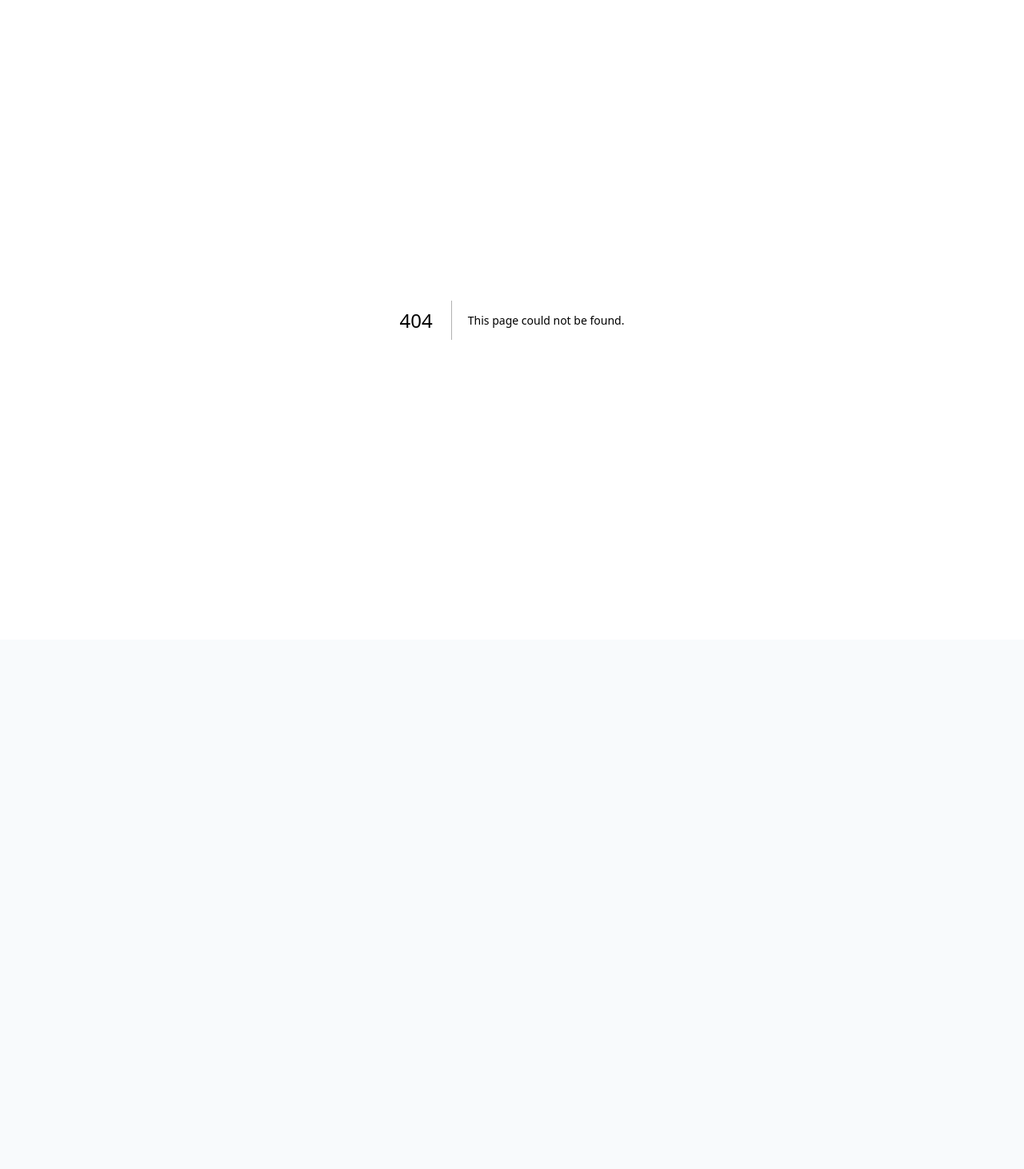
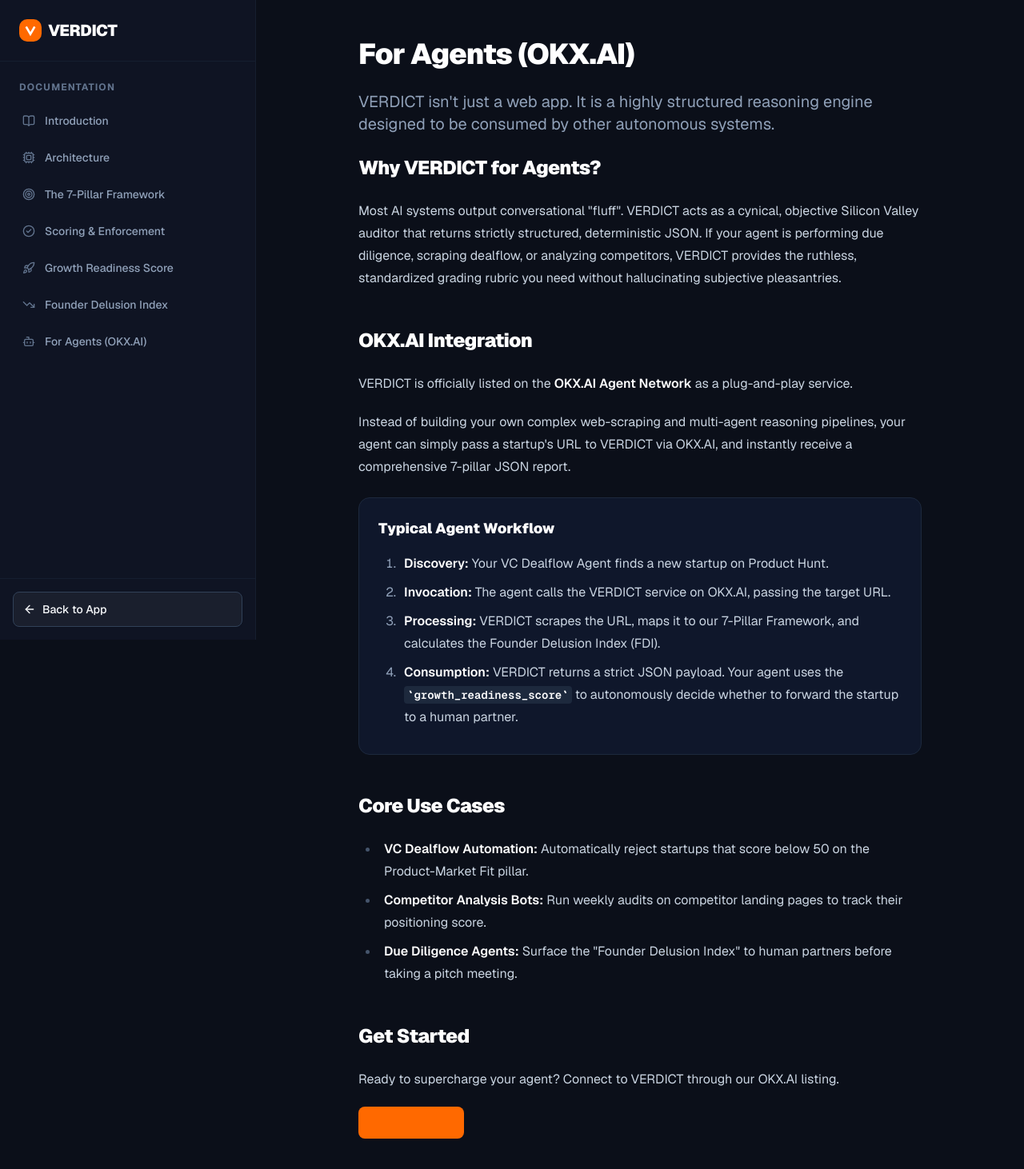
Before and after one commit to eugenennamdi/verdict, a Next.js app: page /docs/agents in a window 1280 px wide. Before the commit this address had no page. Shown: the top 1462 px of the page at 80% size. Before the commit the page ends 800 px from the top, so only its background shows below. Built offline with nearby package versions, Linux system fonts and the light colour scheme.

Commit message:
feat: add OKX.AI agents documentation page and homepage button

```diff
--- /dev/null
+++ b/list-models.js
@@ -0,0 +1,17 @@
+require('dotenv').config({ path: '.env.local' });
+const OpenAI = require('openai');
+
+const openai = new OpenAI({
+  baseURL: "https://integrate.api.nvidia.com/v1",
+  apiKey: process.env.NVIDIA_API_KEY
+});
+
+async function run() {
+  try {
+    const models = await openai.models.list();
+    console.log(models.data.map(m => m.id).join('\n'));
+  } catch (error) {
+    console.error("Error:", error.message);
+  }
+}
+run();
--- /dev/null
+++ b/src/app/docs/agents/page.tsx
@@ -0,0 +1,66 @@
+import { Metadata } from "next";
+
+export const metadata: Metadata = {
+  title: "For Agents | VERDICT",
+  description: "Integrate VERDICT's brutal startup scoring into your AI agent via OKX.AI.",
+};
+
+export default function AgentsPage() {
+  return (
+    <div className="space-y-6">
+      <div>
+        <h1 className="text-4xl font-black tracking-tight text-slate-900 dark:text-white mb-4">For Agents (OKX.AI)</h1>
+        <p className="text-xl text-slate-600 dark:text-slate-400">
+          VERDICT isn't just a web app. It is a highly structured reasoning engine designed to be consumed by other autonomous systems.
+        </p>
+      </div>
+
+      <div className="prose prose-slate dark:prose-invert max-w-none">
+        <h2>Why VERDICT for Agents?</h2>
+        <p>
+          Most AI systems output conversational "fluff". VERDICT acts as a cynical, objective Silicon Valley auditor that returns strictly structured, deterministic JSON. If your agent is performing due diligence, scraping dealflow, or analyzing competitors, VERDICT provides the ruthless, standardized grading rubric you need without hallucinating subjective pleasantries.
+        </p>
+
+        <h2>OKX.AI Integration</h2>
+        <p>
+          VERDICT is officially listed on the <strong>OKX.AI Agent Network</strong> as a plug-and-play service.
+        </p>
+        <p>
+          Instead of building your own complex web-scraping and multi-agent reasoning pipelines, your agent can simply pass a startup's URL to VERDICT via OKX.AI, and instantly receive a comprehensive 7-pillar JSON report.
+        </p>
+
+        <div className="bg-slate-100 dark:bg-slate-900 rounded-xl p-6 my-6 border border-slate-200 dark:border-slate-800">
+          <h3 className="text-lg font-bold mt-0 mb-4">Typical Agent Workflow</h3>
+          <ol className="mb-0">
+            <li><strong>Discovery:</strong> Your VC Dealflow Agent finds a new startup on Product Hunt.</li>
+            <li><strong>Invocation:</strong> The agent calls the VERDICT service on OKX.AI, passing the target URL.</li>
+            <li><strong>Processing:</strong> VERDICT scrapes the URL, maps it to our 7-Pillar Framework, and calculates the Founder Delusion Index (FDI).</li>
+            <li><strong>Consumption:</strong> VERDICT returns a strict JSON payload. Your agent uses the <code className="bg-slate-200 dark:bg-slate-800 px-1 py-0.5 rounded">growth_readiness_score</code> to autonomously decide whether to forward the startup to a human partner.</li>
+          </ol>
+        </div>
+
+        <h2>Core Use Cases</h2>
+        <ul>
+          <li><strong>VC Dealflow Automation:</strong> Automatically reject startups that score below 50 on the Product-Market Fit pillar.</li>
+          <li><strong>Competitor Analysis Bots:</strong> Run weekly audits on competitor landing pages to track their positioning score.</li>
+          <li><strong>Due Diligence Agents:</strong> Surface the "Founder Delusion Index" to human partners before taking a pitch meeting.</li>
+        </ul>
+
+        <h2>Get Started</h2>
+        <p>
+          Ready to supercharge your agent? Connect to VERDICT through our OKX.AI listing.
+        </p>
+        <p>
+          <a
+            href="https://www.okx.ai/agents"
+            target="_blank"
+            rel="noopener noreferrer"
+            className="inline-flex items-center justify-center whitespace-nowrap rounded-md text-sm font-medium ring-offset-background transition-colors focus-visible:outline-none focus-visible:ring-2 focus-visible:ring-ring focus-visible:ring-offset-2 disabled:pointer-events-none disabled:opacity-50 bg-orange-500 text-white hover:bg-orange-600 h-10 px-4 py-2 no-underline"
+          >
+            View on OKX.AI
+          </a>
+        </p>
+      </div>
+    </div>
+  );
+}
--- a/src/app/docs/layout.tsx
+++ b/src/app/docs/layout.tsx
@@ -1,5 +1,5 @@
 import Link from "next/link";
-import { ArrowLeft, BookOpen, Cpu, Target, CheckCircle2, TrendingDown, Rocket } from "lucide-react";
+import { ArrowLeft, BookOpen, Cpu, Target, CheckCircle2, TrendingDown, Rocket, Bot } from "lucide-react";
 import { buttonVariants } from "@/components/ui/button";
 
 export default function DocsLayout({ children }: { children: React.ReactNode }) {
@@ -10,6 +10,7 @@
     { name: "Scoring & Enforcement", href: "/docs/scoring", icon: CheckCircle2 },
     { name: "Growth Readiness Score", href: "/docs/growth-readiness", icon: Rocket },
     { name: "Founder Delusion Index", href: "/docs/fdi", icon: TrendingDown },
+    { name: "For Agents (OKX.AI)", href: "/docs/agents", icon: Bot },
   ];
 
   return (
--- a/src/app/page.tsx
+++ b/src/app/page.tsx
@@ -4,7 +4,7 @@
 import { useRouter } from "next/navigation";
 import Link from "next/link";
 import { motion, AnimatePresence } from "framer-motion";
-import { Search, Loader2, ChevronRight, Check } from "lucide-react";
+import { Search, Loader2, ChevronRight, Check, Bot } from "lucide-react";
 import { Button } from "@/components/ui/button";
 import { Input } from "@/components/ui/input";
 import { Card, CardContent, CardHeader, CardTitle, CardDescription } from "@/components/ui/card";
@@ -166,6 +166,15 @@
           <span className="font-black tracking-tight text-xl text-slate-900 dark:text-white">VERDICT</span>
         </Link>
         <nav className="flex items-center gap-4">
+          <a
+            href="https://www.okx.ai/agents"
+            target="_blank"
+            rel="noopener noreferrer"
+            className="hidden sm:flex items-center gap-2 text-sm font-bold px-5 py-2.5 rounded-full bg-orange-50 dark:bg-orange-500/10 border border-orange-200 dark:border-orange-500/20 text-orange-600 dark:text-orange-400 hover:bg-orange-100 dark:hover:bg-orange-500/20 transition-colors"
+          >
+            <Bot className="w-4 h-4" />
+            For Agents
+          </a>
           <Link
             href="/docs"
             className="text-sm font-bold px-5 py-2.5 rounded-full bg-white dark:bg-slate-900 border border-slate-200 dark:border-slate-800 text-slate-700 dark:text-slate-300 hover:bg-slate-50 dark:hover:bg-slate-800 hover:text-slate-900 dark:hover:text-white transition-colors"
--- /dev/null
+++ b/test-models.js
@@ -0,0 +1,18 @@
+require('dotenv').config({ path: '.env.local' });
+const OpenAI = require('openai');
+
+const openai = new OpenAI({
+  baseURL: "https://integrate.api.nvidia.com/v1",
+  apiKey: process.env.NVIDIA_API_KEY
+});
+
+async function run() {
+  try {
+    const models = await openai.models.list();
+    const glmModels = models.data.filter(m => m.id.toLowerCase().includes('glm'));
+    console.log("GLM Models found:", glmModels.map(m => m.id));
+  } catch (error) {
+    console.error("Error:", error.message);
+  }
+}
+run();
--- /dev/null
+++ b/test-nvidia-fetch.js
@@ -0,0 +1,25 @@
+require('dotenv').config({ path: '.env.local' });
+
+async function run() {
+  try {
+    const res = await fetch('https://integrate.api.nvidia.com/v1/chat/completions', {
+      method: 'POST',
+      headers: {
+        'Content-Type': 'application/json',
+        'Authorization': `Bearer ${process.env.NVIDIA_API_KEY}`
+      },
+      body: JSON.stringify({
+        model: 'z-ai/glm-5.2',
+        messages: [{ role: 'user', content: "Hello" }],
+        max_tokens: 10
+      })
+    });
+
+    console.log("Status:", res.status);
+    const text = await res.text();
+    console.log("Body:", text);
+  } catch (error) {
+    console.error("Fetch error:", error);
+  }
+}
+run();
--- /dev/null
+++ b/test-nvidia.js
@@ -0,0 +1,21 @@
+require('dotenv').config({ path: '.env.local' });
+const OpenAI = require('openai');
+
+const openai = new OpenAI({
+  baseURL: "https://integrate.api.nvidia.com/v1",
+  apiKey: process.env.NVIDIA_API_KEY
+});
+
+async function run() {
+  try {
+    const aiResponse = await openai.chat.completions.create({
+      model: 'meta/llama-3.1-70b-instruct',
+      messages: [{ role: 'user', content: "Return { \"hello\": \"world\" }" }],
+      response_format: { type: 'json_object' }
+    });
+    console.log("Success:", aiResponse.choices[0].message.content);
+  } catch (error) {
+    console.error("Error:", error.message);
+  }
+}
+run();
--- /dev/null
+++ b/wait_for_glm.js
@@ -0,0 +1,35 @@
+require('dotenv').config({ path: '.env.local' });
+
+async function poll() {
+  console.log("Starting polling for z-ai/glm-5.2...");
+  while (true) {
+    try {
+      const res = await fetch('https://integrate.api.nvidia.com/v1/chat/completions', {
+        method: 'POST',
+        headers: {
+          'Content-Type': 'application/json',
+          'Authorization': `Bearer ${process.env.NVIDIA_API_KEY}`
+        },
+        body: JSON.stringify({
+          model: 'z-ai/glm-5.2',
+          messages: [{ role: 'user', content: "Hello" }],
+          max_tokens: 5
+        })
+      });
+
+      const text = await res.text();
+      if (res.status === 200 && !text.includes('DEGRADED')) {
+        console.log("MODEL IS BACK ONLINE! Status:", res.status);
+        console.log("Response:", text);
+        process.exit(0);
+      } else {
+        console.log(`[${new Date().toISOString()}] Still degraded. Response: ${text.substring(0, 50)}...`);
+      }
+    } catch (error) {
+      console.error("Fetch error:", error);
+    }
+    // Wait 10 seconds between checks to respond quickly in this session
+    await new Promise(resolve => setTimeout(resolve, 10000));
+  }
+}
+poll();
```
